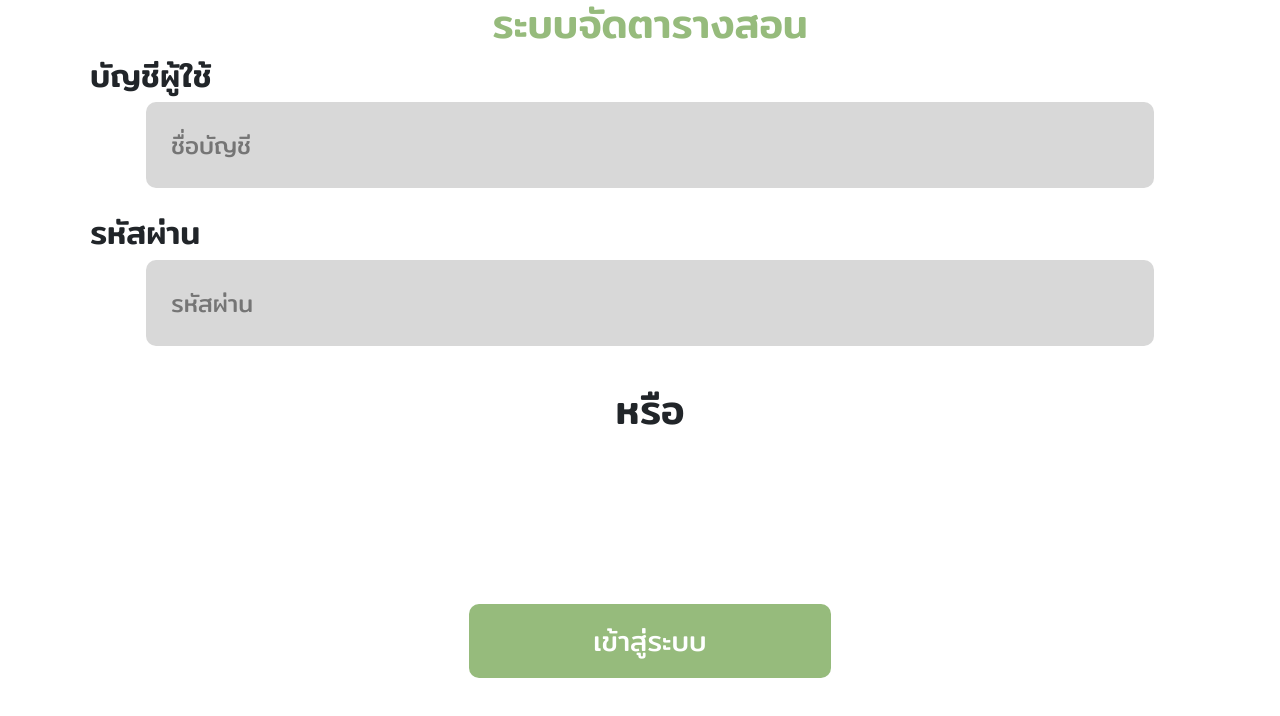
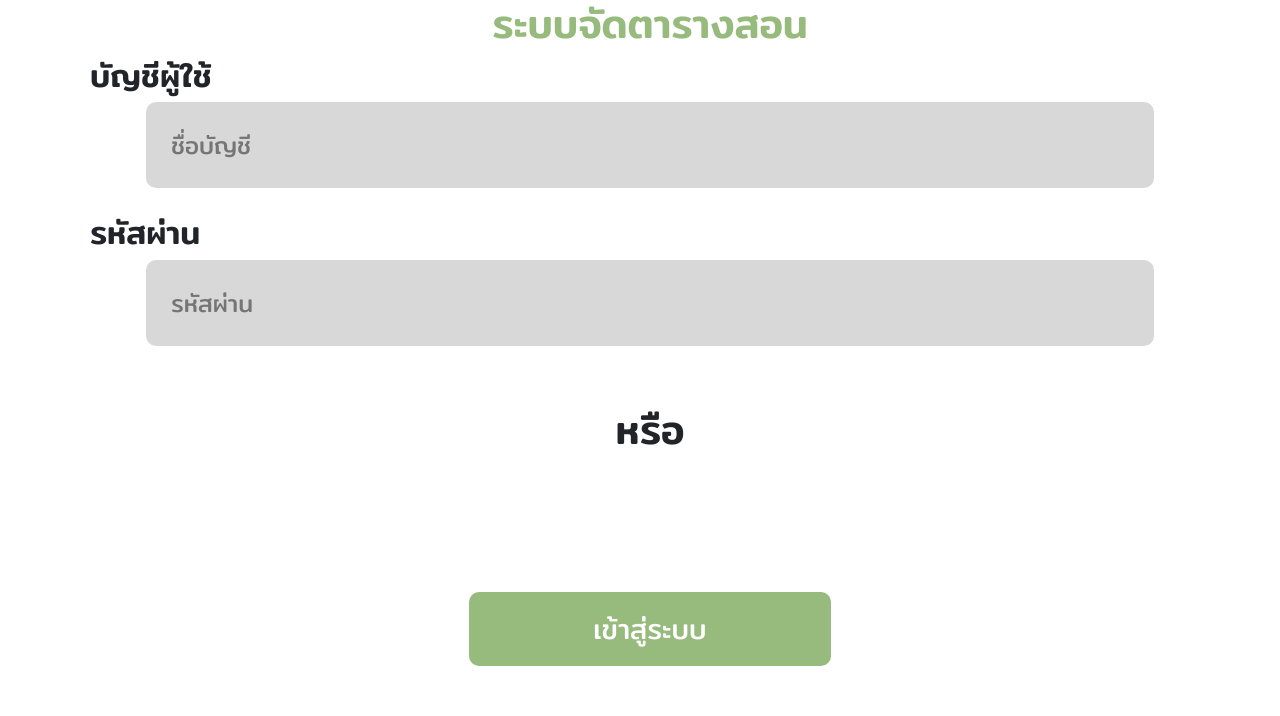
Before and after one commit to taskger/express-react-project, a React (Create React App) app in the folder client/: page / in a window 1280 px wide. Shown: the top 716 px of the page. Built offline with nearby package versions, Linux system fonts and the light colour scheme; no server answers.

Commit message:
update css login

```diff
--- a/client/src/components/Login/Login.js
+++ b/client/src/components/Login/Login.js
@@ -88,7 +88,7 @@ function LoginForm(){
 
         <div className='container-input'>
             <div className='empty'>
-                <h1 className='Rabops-font'>ระบบจัดตารางสอน</h1>
+                <h1 className='Rabop    -font'>ระบบจัดตารางสอน</h1>
             </div>
             <form onSubmit={handleSubmit}>
             <div className='input-all'>
--- a/client/src/components/Login/login.css
+++ b/client/src/components/Login/login.css
@@ -62,7 +62,7 @@ div .empty h1{
 button.button-login{
   display: grid;
   place-self: center;
-  margin-top: 80px;
+  margin-top: 60px;
   width: 362px;
   height: 74px;
   font-size: 28px;
@@ -101,8 +101,8 @@ button.button-login:hover{
 
 .four-font {
   text-align: center;
-  margin-top: 40px;
-  height: 90px;
+  margin-top: 30px;
+  padding: 30px;
 }
 
 .outline-login-google  div{
```
